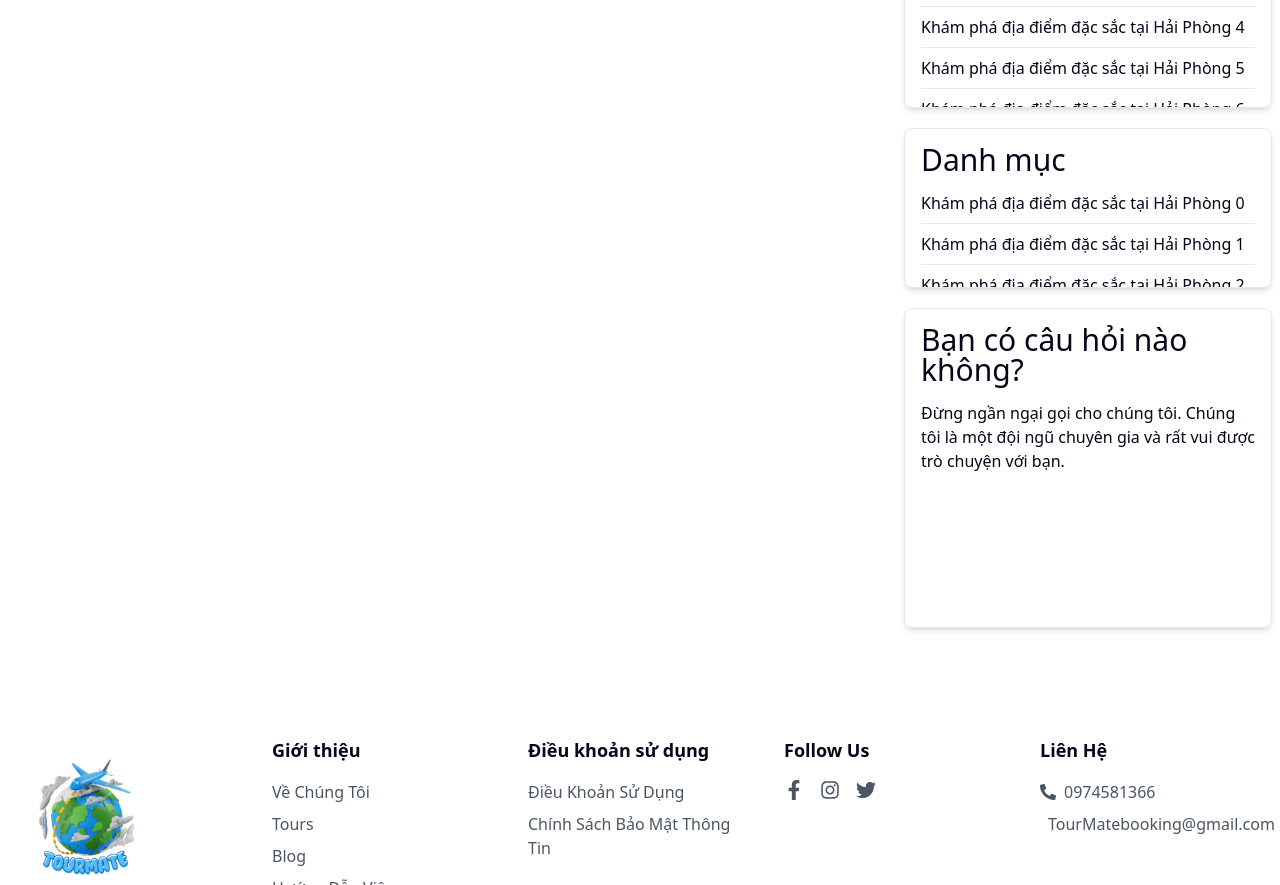
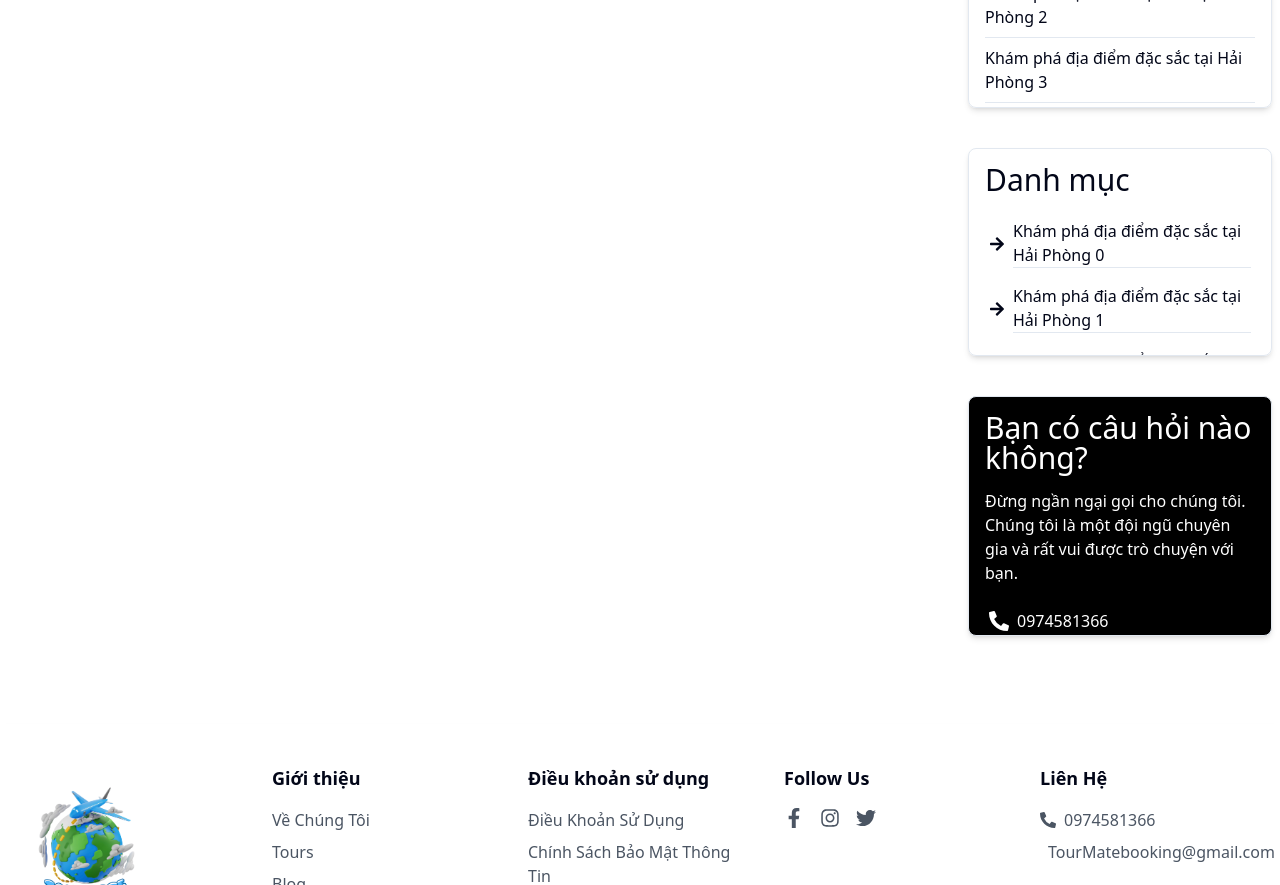
Before and after one commit to mineduck1608/TourMate, a Next.js app in the folder tourmatefe/: page /news/1 in a window 1280 px wide. Shown: the part 780-1665 px from the top of the page. Built offline with nearby package versions, Linux system fonts and the light colour scheme; a web font is replaced by a local one.

Commit message:
News detail

```diff
--- a/tourmatefe/app/news/[id]/categories.tsx
+++ b/tourmatefe/app/news/[id]/categories.tsx
@@ -1,6 +1,8 @@
 import { ScrollArea } from '@/components/ui/scroll-area'
 import { Separator } from '@/components/ui/separator'
+import Link from 'next/link'
 import React from 'react'
+import { FaArrowRight } from 'react-icons/fa'
 
 export default function NewsCategories() {
     const tags = Array.from({ length: 6 }).map(
@@ -8,17 +10,29 @@ export default function NewsCategories() {
     )
     return (
         <div>
-            <ScrollArea className="h-40 rounded-md border shadow-md">
+            <ScrollArea className="h-52 rounded-md border shadow-md">
                 <div className="p-4">
                     <h4 className="mb-4 text-3xl font-medium leading-none">Danh mục</h4>
-                    {tags.map((tag) => (
-                        <div key={tag}>
-                            <div className="text-md">
-                                {tag}
-                            </div>
-                            <Separator className="my-2" />
-                        </div>
-                    ))}
+                    <table>
+                        <tbody>
+                            {tags.map((tag) => (
+                                <tr key={tag} className='*:p-1'>
+                                    <td>
+                                        <FaArrowRight />
+                                    </td>
+                                    <td className='w-full'>
+                                        <div className='py-1'>
+                                            <Link href={'#'} className="text-md flex items-center">
+                                                {tag}
+                                            </Link>
+                                            <Separator />
+                                        </div>
+                                    </td>
+                                </tr>
+                            ))}
+                        </tbody>
+                    </table>
+
                 </div>
             </ScrollArea>
         </div>
--- a/tourmatefe/app/news/[id]/page.tsx
+++ b/tourmatefe/app/news/[id]/page.tsx
@@ -5,7 +5,7 @@ import Banner from '@/components/Banner';
 import RecentNews from './recent-news';
 import NewsCategories from './categories';
 import { ScrollArea } from '@/components/ui/scroll-area';
-import { FaFontAwesome } from 'react-icons/fa';
+import { FaEnvelope, FaPhoneAlt } from 'react-icons/fa';
 
 export default function NewsDetailPage({
     params,
@@ -21,15 +21,34 @@ export default function NewsDetailPage({
             />
         </div>
         <div className='flex justify-between mt-10'>
-            <div className='w-[65%] p-2'>A</div>
-            <div className='w-[30%] p-2 *:mb-5'>
+            <div className='w-[70%] p-2'>A</div>
+            <div className='w-[25%] p-2 *:mb-10'>
                 <RecentNews />
                 <NewsCategories />
-                <ScrollArea className="h-80 rounded-md border shadow-md">
-                    <div className="p-4">
+                <ScrollArea className="h-60 rounded-md border shadow-md bg-black">
+                    <div className="p-4 text-white">
                         <h4 className="mb-4 text-3xl leading-none">Bạn có câu hỏi nào không?</h4>
                         <p>Đừng ngần ngại gọi cho chúng tôi. Chúng tôi là một đội ngũ chuyên gia và rất vui được trò chuyện với bạn.</p>
-
+                        <table className='mt-5'>
+                            <tbody>
+                                <tr className='*:p-1'>
+                                    <td>
+                                        <FaPhoneAlt fill='#ffffff' size={20} />
+                                    </td>
+                                    <td>
+                                        0974581366
+                                    </td>
+                                </tr>
+                                <tr className='*:p-1'>
+                                    <td>
+                                        <FaEnvelope fill='#ffffff' size={20} />
+                                    </td>
+                                    <td>
+                                        TourMatebooking@gmail.com
+                                    </td>
+                                </tr>
+                            </tbody>
+                        </table>
                     </div>
                 </ScrollArea>
             </div>
--- a/tourmatefe/package.json
+++ b/tourmatefe/package.json
@@ -10,6 +10,7 @@
     "postinstall": "flowbite-react patch"
   },
   "dependencies": {
+    "@fortawesome/fontawesome-svg-core": "^6.7.2",
     "@fortawesome/free-solid-svg-icons": "^6.7.2",
     "@fortawesome/react-fontawesome": "^0.2.2",
     "@radix-ui/react-accordion": "^1.2.8",
```
Also changed, not shown: 1 other file (tests, documents, lock files or other folders).
